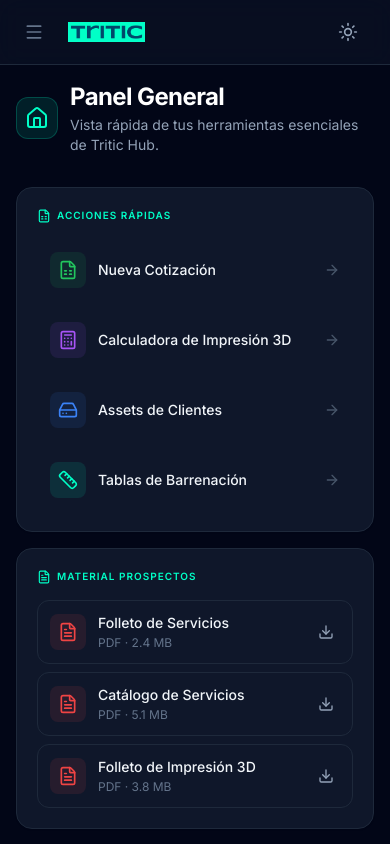
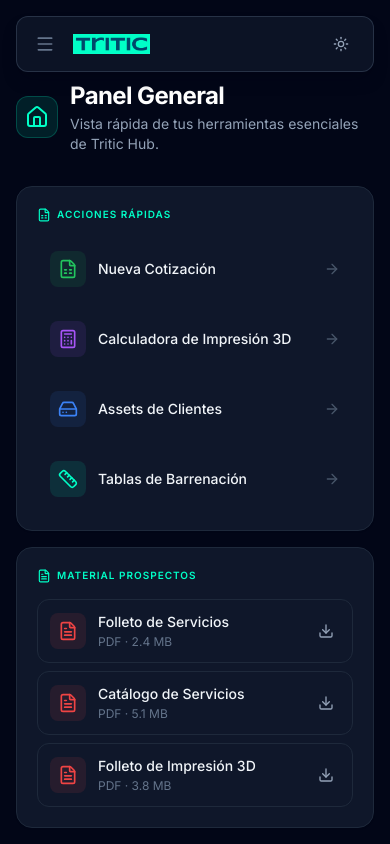
Before and after one commit to oscarttalavera/TriticOS, a React (Vite) app: page /admin#/dashboard in a window 390 px wide. Built offline with nearby package versions, Linux system fonts and the light colour scheme.

Commit message:
Actualización de barra de navegación

```diff
--- a/src/components/layout/MainLayout.tsx
+++ b/src/components/layout/MainLayout.tsx
@@ -9,7 +9,7 @@ export function MainLayout({ children }: MainLayoutProps) {
     return (
         <div className="flex flex-col h-screen overflow-hidden bg-slate-50 dark:bg-slate-950 transition-colors duration-300">
             <Navbar />
-            <main className="flex-1 overflow-y-auto p-4 md:p-6 lg:p-8">
+            <main className="flex-1 overflow-y-auto pt-20 p-4 md:pt-20 md:p-6 lg:p-8">
                 <div className="max-w-7xl mx-auto space-y-6">
                     {children}
                 </div>
--- a/src/components/layout/Navbar.tsx
+++ b/src/components/layout/Navbar.tsx
@@ -17,18 +17,20 @@ export function Navbar() {
     const toggleMenu = () => setIsMobileMenuOpen(!isMobileMenuOpen);
 
     return (
-        <header className="flex-shrink-0 border-b border-slate-200 dark:border-slate-800 bg-white/50 dark:bg-slate-900/50 backdrop-blur-md sticky top-0 z-10 transition-colors">
-            <div className="h-16 flex items-center justify-between px-6">
+        <header className="flex-shrink-0 fixed top-4 left-0 right-0 z-50 px-4 pointer-events-none">
+            <div className="max-w-5xl mx-auto pointer-events-auto">
+                {/* Main floating navbar */}
+                <div className="h-14 flex items-center justify-between px-4 rounded-xl border border-slate-200/70 dark:border-slate-700/70 bg-white/80 dark:bg-slate-900/80 backdrop-blur-md shadow-lg shadow-slate-200/40 dark:shadow-slate-950/40 transition-colors">
                     <div className="flex items-center">
                         <button
                             onClick={toggleMenu}
-                        className="md:hidden mr-4 p-2 -ml-2 text-slate-500 hover:bg-slate-100 dark:hover:bg-slate-800 rounded-lg transition-colors"
+                            className="md:hidden mr-3 p-1.5 -ml-1 text-slate-500 hover:bg-slate-100 dark:hover:bg-slate-800 rounded-lg transition-colors"
                             aria-label="Toggle menu"
                         >
                             {isMobileMenuOpen ? <X className="w-5 h-5" /> : <Menu className="w-5 h-5" />}
                         </button>
-                    <div className="flex items-center mr-8">
-                        <img src="/tritic-logo.png" alt="Logo" className="h-5 w-auto object-contain mr-3" />
+                        <div className="flex items-center mr-6">
+                            <img src="/tritic-logo.png" alt="Logo" className="h-5 w-auto object-contain mr-2.5" />
                             <span className="font-semibold text-lg tracking-tight leading-none self-center pt-0.5 hidden sm:inline-block">Hub</span>
                         </div>
 
@@ -39,7 +41,7 @@ export function Navbar() {
                                     key={item.path}
                                     to={item.path}
                                     className={({ isActive }) =>
-                                    `flex items-center px-3 py-2 rounded-lg font-medium text-sm transition-colors ${isActive
+                                        `flex items-center px-3 py-1.5 rounded-lg font-medium text-sm transition-colors ${isActive
                                             ? "bg-brand-50 text-brand-600 dark:bg-brand-900/30 dark:text-brand-400"
                                             : "text-slate-600 dark:text-slate-400 hover:bg-slate-100 dark:hover:bg-slate-800/50 hover:text-slate-900 dark:hover:text-slate-100"
                                         }`
@@ -52,20 +54,20 @@ export function Navbar() {
                         </nav>
                     </div>
 
-                <div className="flex items-center space-x-3">
+                    <div className="flex items-center space-x-2">
                         <button
                             onClick={toggleTheme}
-                        className="p-2 text-slate-400 hover:text-slate-700 dark:hover:text-slate-200 hover:bg-slate-100 dark:hover:bg-slate-800 rounded-full transition-colors"
+                            className="p-2 text-slate-400 hover:text-slate-700 dark:hover:text-slate-200 hover:bg-slate-100 dark:hover:bg-slate-800 rounded-lg transition-colors"
                             aria-label="Toggle theme"
                         >
-                        {theme === 'dark' ? <Sun className="w-5 h-5" /> : <Moon className="w-5 h-5" />}
+                            {theme === 'dark' ? <Sun className="w-4 h-4" /> : <Moon className="w-4 h-4" />}
                         </button>
                     </div>
                 </div>
 
                 {/* Mobile Navigation Menu */}
                 {isMobileMenuOpen && (
-                <div className="md:hidden border-t border-slate-200 dark:border-slate-800 bg-white dark:bg-slate-900 px-4 py-4 space-y-2 absolute w-full shadow-lg left-0">
+                    <div className="md:hidden mt-2 rounded-xl border border-slate-200/70 dark:border-slate-700/70 bg-white/90 dark:bg-slate-900/90 backdrop-blur-md shadow-lg shadow-slate-200/40 dark:shadow-slate-950/40 px-3 py-3 space-y-1">
                         {navItems.map((item) => (
                             <NavLink
                                 key={item.path}
@@ -84,6 +86,7 @@ export function Navbar() {
                         ))}
                     </div>
                 )}
+            </div>
         </header>
     );
 }
```
Lines whose indentation alone changed are shown as unchanged.
